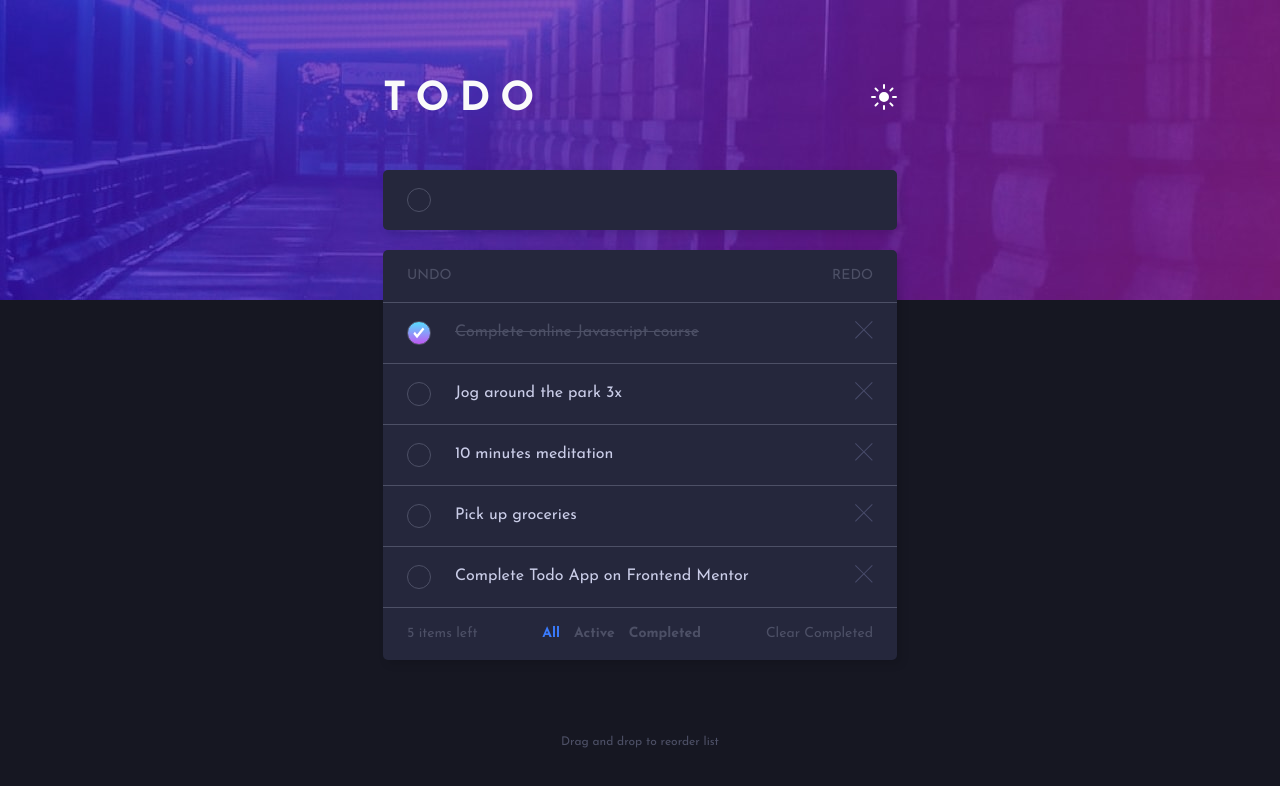
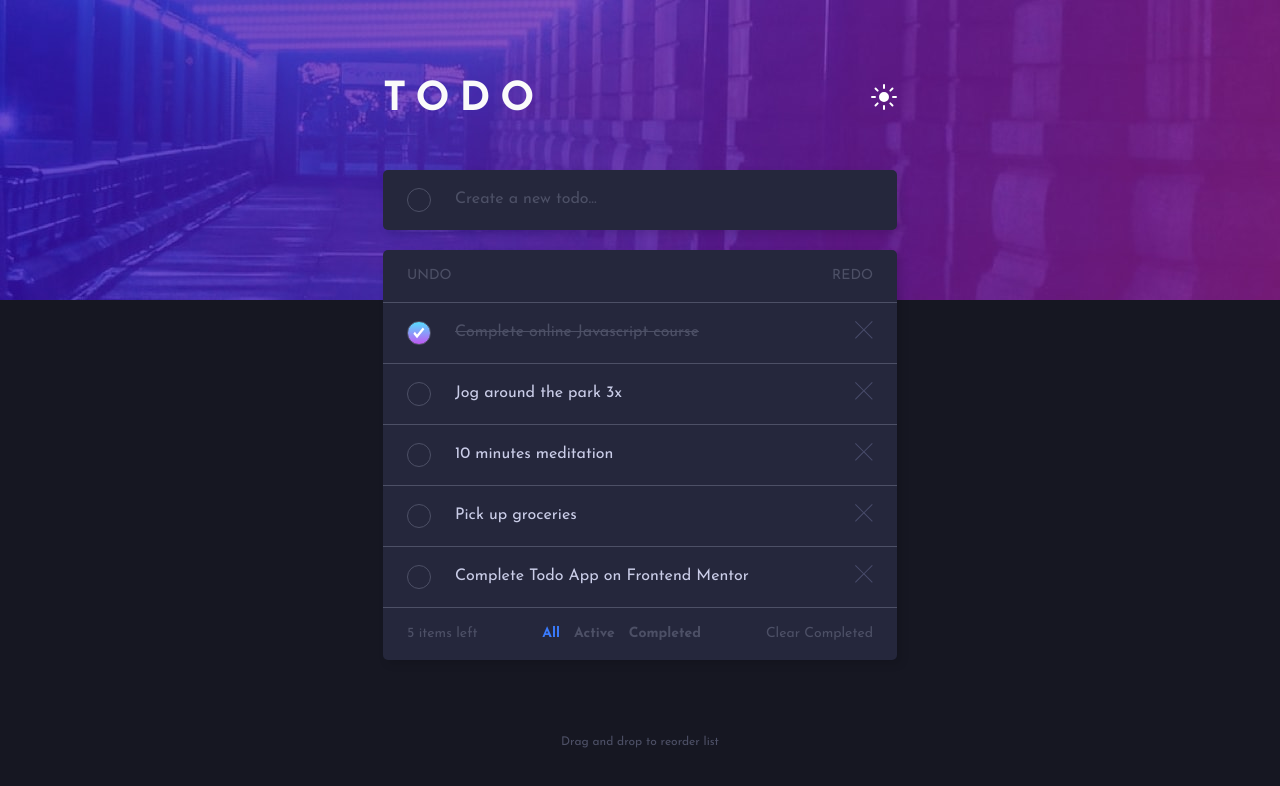
Before and after one commit to JaneMoroz/frontend-mentor-todo-app, a React (Create React App) app: page / in a window 1280 px wide. Shown: the top 786 px of the page. Built offline with nearby package versions, Linux system fonts and the light colour scheme.

Commit message:
fix: add placeholder to the input

```diff
--- a/src/components/NewTodo.tsx
+++ b/src/components/NewTodo.tsx
@@ -36,6 +36,7 @@ const NewTodo = () => {
           type="text"
           id="todo-text"
           value={newTodo}
+          placeholder="Create a new todo..."
           required
         />
       </NewTodoForm>
--- a/src/styles/newTodoStyles.ts
+++ b/src/styles/newTodoStyles.ts
@@ -36,4 +36,8 @@ export const NewTodoInput = styled.input`
   background: ${(props) => props.theme.listBackground};
   color: ${(props) => props.theme.primary};
   flex: 1;
+
+  ::placeholder {
+    color: ${(props) => props.theme.secondary};
+  }
 `;
```
